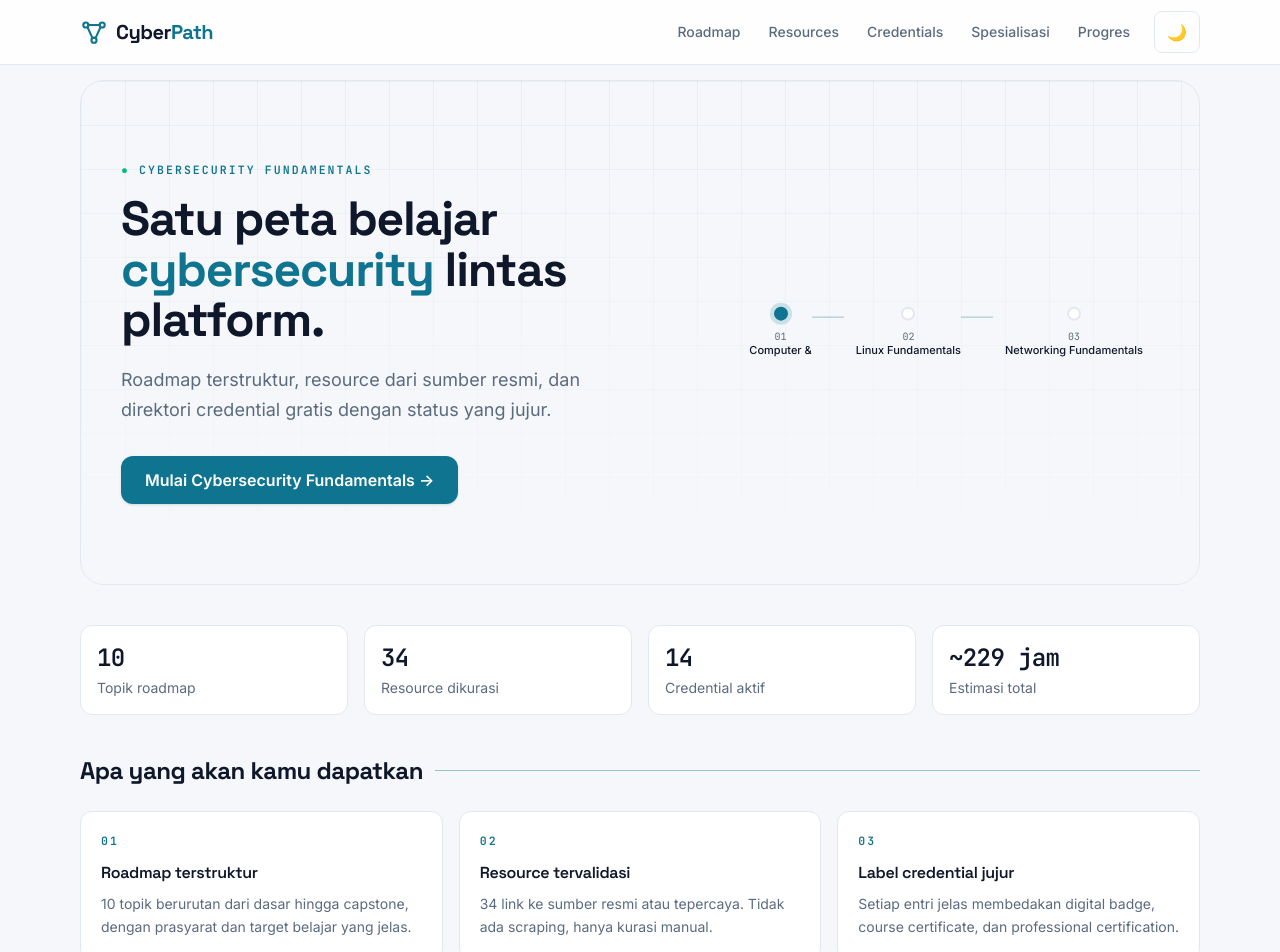
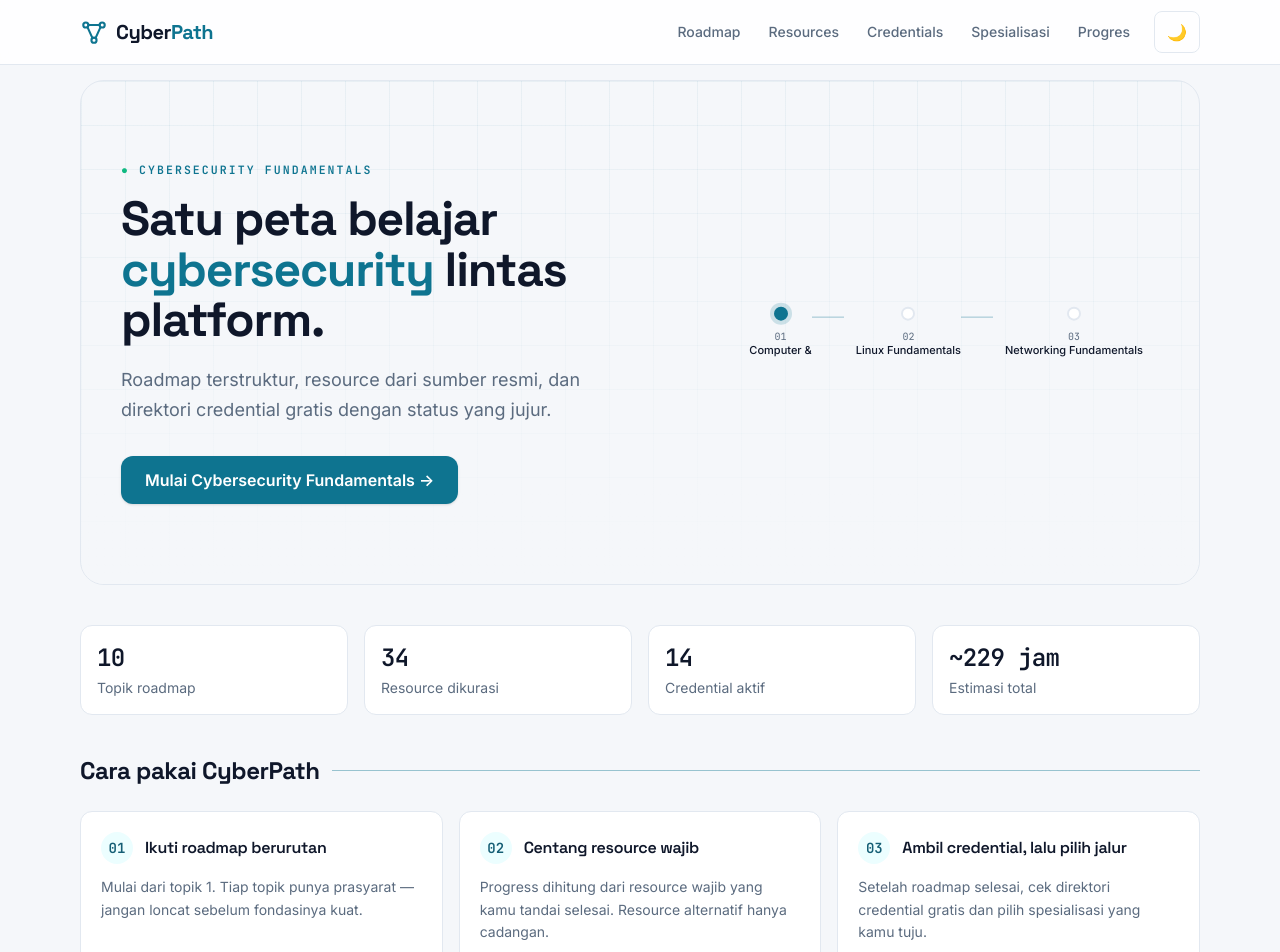
Before and after one commit to ranuay/media-hobbies, a React (Vite) app: page / in a window 1280 px wide. Shown: the top 952 px of the page. Built offline with nearby package versions, Linux system fonts and the light colour scheme.

Commit message:
Guidance UX: onboarding, topic progress card, credential context, empty states

```diff
--- a/src/pages/CredentialDetailPage.tsx
+++ b/src/pages/CredentialDetailPage.tsx
@@ -33,6 +33,13 @@ export default function CredentialDetailPage() {
           <StatusBadge status={credential.status} />
         </div>
       </header>
+
+      {credential.whenUseful && (
+        <section className="mb-8 p-5 border border-primary/30 dark:border-dark-primary/30 bg-primary-light/40 dark:bg-dark-primary-light/40 rounded-xl">
+          <div className="eyebrow mb-1">kapan berguna</div>
+          <p className="text-sm leading-relaxed">{credential.whenUseful}</p>
+        </section>
+      )}
 
       <div className="grid sm:grid-cols-2 gap-4 mb-8">
         <FactCard label="Biaya">
--- a/src/pages/Home.tsx
+++ b/src/pages/Home.tsx
@@ -78,6 +78,31 @@ export default function Home() {
         </section>
       )}
 
+      {/* CARA PAKAI */}
+      <section className="mb-12">
+        <div className="flex items-center gap-3 mb-6">
+          <h2 className="font-display text-2xl font-bold">Cara pakai CyberPath</h2>
+          <div className="hidden sm:block node-line flex-1" />
+        </div>
+        <div className="grid sm:grid-cols-3 gap-4">
+          <HowToStep
+            index="01"
+            title="Ikuti roadmap berurutan"
+            description="Mulai dari topik 1. Tiap topik punya prasyarat — jangan loncat sebelum fondasinya kuat."
+          />
+          <HowToStep
+            index="02"
+            title="Centang resource wajib"
+            description="Progress dihitung dari resource wajib yang kamu tandai selesai. Resource alternatif hanya cadangan."
+          />
+          <HowToStep
+            index="03"
+            title="Ambil credential, lalu pilih jalur"
+            description="Setelah roadmap selesai, cek direktori credential gratis dan pilih spesialisasi yang kamu tuju."
+          />
+        </div>
+      </section>
+
       {/* FEATURES */}
       <section>
         <div className="flex items-center gap-3 mb-6">
@@ -140,3 +165,25 @@ function FeatureCard({
     </div>
   )
 }
+
+function HowToStep({
+  index,
+  title,
+  description,
+}: {
+  index: string
+  title: string
+  description: string
+}) {
+  return (
+    <div className="p-5 border border-border dark:border-dark-border rounded-xl bg-surface dark:bg-dark-surface">
+      <div className="flex items-center gap-3 mb-3">
+        <span className="w-8 h-8 flex items-center justify-center rounded-full bg-primary-light dark:bg-dark-primary-light text-primary-dark dark:text-dark-primary-dark stat-number text-sm font-bold">
+          {index}
+        </span>
+        <h3 className="font-display font-semibold">{title}</h3>
+      </div>
+      <p className="text-sm text-muted dark:text-dark-muted leading-relaxed">{description}</p>
+    </div>
+  )
+}
--- a/src/pages/ProgressPage.tsx
+++ b/src/pages/ProgressPage.tsx
@@ -62,6 +62,25 @@ export default function ProgressPage() {
           value={`${Math.max(totalRequiredResources - completedCount, 0)}`}
         />
       </div>
+
+      {completedCount === 0 && (
+        <section className="mb-8 p-6 border border-dashed border-border dark:border-dark-border rounded-xl text-center">
+          <div className="eyebrow mb-2">belum ada progres</div>
+          <h2 className="font-display text-xl font-semibold mb-2">
+            Semua masih kosong — mari mulai dari awal
+          </h2>
+          <p className="text-sm text-muted dark:text-dark-muted max-w-md mx-auto mb-5 leading-relaxed">
+            Progres muncul di sini setiap kamu menandai resource wajib selesai di halaman topik.
+            Mulai dari topik pertama untuk membangun fondasi.
+          </p>
+          <Link
+            to="/topics/computer-security-fundamentals"
+            className="inline-block px-5 py-2.5 bg-primary dark:bg-dark-primary text-white rounded-xl font-medium hover:bg-primary-dark dark:hover:bg-dark-primary-dark transition"
+          >
+            Mulai dari Topik 1 →
+          </Link>
+        </section>
+      )}
       <section className="mb-8 p-5 border border-border dark:border-dark-border rounded-xl bg-surface dark:bg-dark-surface">
         <h2 className="font-semibold mb-3">Backup & pemulihan</h2>
         <p className="text-sm text-muted dark:text-dark-muted mb-4">
--- a/src/pages/RoadmapPage.tsx
+++ b/src/pages/RoadmapPage.tsx
@@ -117,12 +117,13 @@ export default function RoadmapPage() {
         })}
       </div>
 
-      <div className="mt-10 p-6 border border-border dark:border-dark-border rounded-xl bg-surface dark:bg-dark-surface text-center">
-        <div className="eyebrow mb-2">selesai semua topik?</div>
+      {completedRequired === ordered.length ? (
+        <div className="mt-10 p-6 border border-primary/30 dark:border-dark-primary/30 bg-primary-light/40 dark:bg-dark-primary-light/40 rounded-xl text-center">
+          <div className="eyebrow mb-2">roadmap selesai</div>
           <h2 className="font-display text-xl font-semibold mb-2">Lanjut ke spesialisasi</h2>
           <p className="text-sm text-muted dark:text-dark-muted mb-4 max-w-xl mx-auto">
-          Penetration Testing, SOC Analyst, Cloud Security, Forensics, atau AppSec — lengkap dengan
-          skill, sertifikasi target, dan resource lanjutannya.
+            Semua topik tuntas. Pilih arah karir berikutnya — Penetration Testing, SOC Analyst,
+            Cloud Security, Forensics, atau AppSec.
           </p>
           <Link
             to="/specializations"
@@ -131,6 +132,22 @@ export default function RoadmapPage() {
             Lihat jalur karir →
           </Link>
         </div>
+      ) : (
+        <div className="mt-10 p-6 border border-border dark:border-dark-border rounded-xl bg-surface dark:bg-dark-surface text-center">
+          <div className="eyebrow mb-2">setelah roadmap selesai</div>
+          <h2 className="font-display text-xl font-semibold mb-2">Ada jalur karir menantimu</h2>
+          <p className="text-sm text-muted dark:text-dark-muted mb-4 max-w-xl mx-auto">
+            {completedRequired} dari {ordered.length} topik sudah tuntas. Jalur spesialisasi akan
+            terbuka penuh saat semua topik selesai — tapi boleh diintip sekarang.
+          </p>
+          <Link
+            to="/specializations"
+            className="inline-block px-5 py-2.5 border border-border dark:border-dark-border rounded-lg font-medium hover:bg-border/30 dark:hover:bg-dark-border/30 transition"
+          >
+            Intip jalur karir →
+          </Link>
+        </div>
+      )}
     </div>
   )
 }
--- a/src/pages/TopicDetailPage.tsx
+++ b/src/pages/TopicDetailPage.tsx
@@ -36,6 +36,28 @@ export default function TopicDetailPage() {
         ← Kembali ke roadmap
       </Link>
       <PageHeader title={topic.title} description={topic.summary} />
+
+      {/* PROGRESS RINGKASAN */}
+      <section className="mb-8 p-5 border border-border dark:border-dark-border bg-surface dark:bg-dark-surface rounded-xl">
+        <div className="flex flex-wrap items-center justify-between gap-4 mb-4">
+          <div className="eyebrow">progres topik</div>
+          <div className="text-xs text-muted dark:text-dark-muted">
+            Selesaikan resource wajib, lalu centang checklist sebelum lanjut.
+          </div>
+        </div>
+        <div className="grid sm:grid-cols-2 gap-5">
+          <ProgressBar
+            label="Resource wajib"
+            done={primaryResources.filter((r) => r && isResourceComplete(r.id)).length}
+            total={primaryResources.length}
+          />
+          <ProgressBar
+            label="Checklist"
+            done={topic.checklist.filter((item) => isChecklistItemChecked(topic.id, item)).length}
+            total={topic.checklist.length}
+          />
+        </div>
+      </section>
 
       {prerequisiteTopics.length > 0 && (
         <section className="mb-8 p-5 border border-amber-200 dark:border-amber-800/50 bg-amber-50 dark:bg-amber-900/20 rounded-xl">
@@ -220,3 +242,23 @@ function costTone(c: string): 'green' | 'amber' | 'red' {
 function levelLabel(l: string): string {
   return { beginner: 'Pemula', intermediate: 'Menengah', advanced: 'Lanjutan' }[l] || l
 }
+
+function ProgressBar({ label, done, total }: { label: string; done: number; total: number }) {
+  const pct = total === 0 ? 0 : Math.round((done / total) * 100)
+  return (
+    <div>
+      <div className="flex items-center justify-between text-sm mb-1.5">
+        <span className="text-muted dark:text-dark-muted">{label}</span>
+        <span className="stat-number">
+          {done}/{total}
+        </span>
+      </div>
+      <div className="h-2 bg-border dark:bg-dark-border rounded-full overflow-hidden">
+        <div
+          className="h-full bg-primary dark:bg-dark-primary rounded-full transition-all duration-500"
+          style={{ width: `${pct}%` }}
+        />
+      </div>
+    </div>
+  )
+}
--- a/src/types/index.ts
+++ b/src/types/index.ts
@@ -50,6 +50,7 @@ export interface Credential {
   renewalPeriod?: string
   extraCosts?: string
   eligibility?: string
+  whenUseful?: string
   evidenceNote: string
   lastVerifiedAt: string
 }
```
Also changed, not shown: src/data/credentials.ts (+15 -0 lines). Lines whose indentation alone changed are shown as unchanged.
